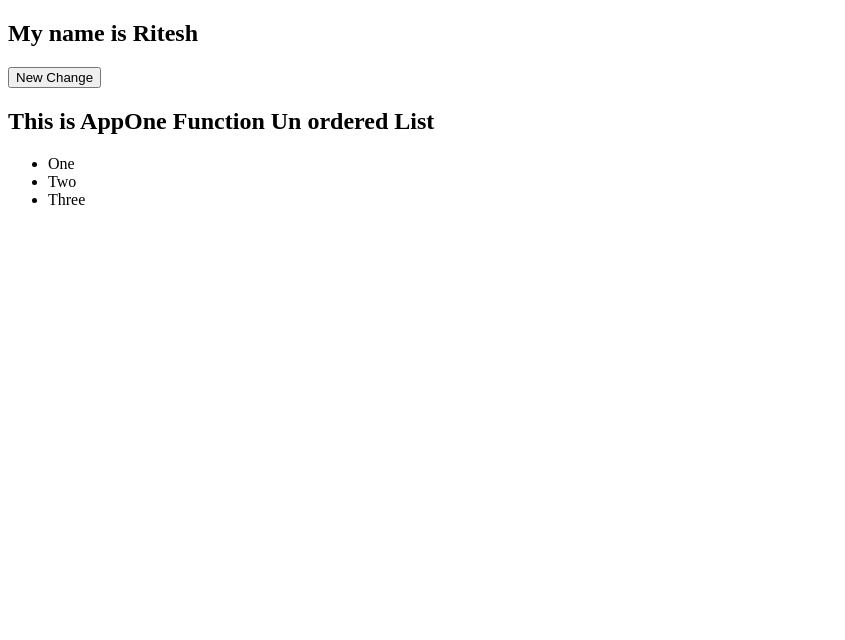
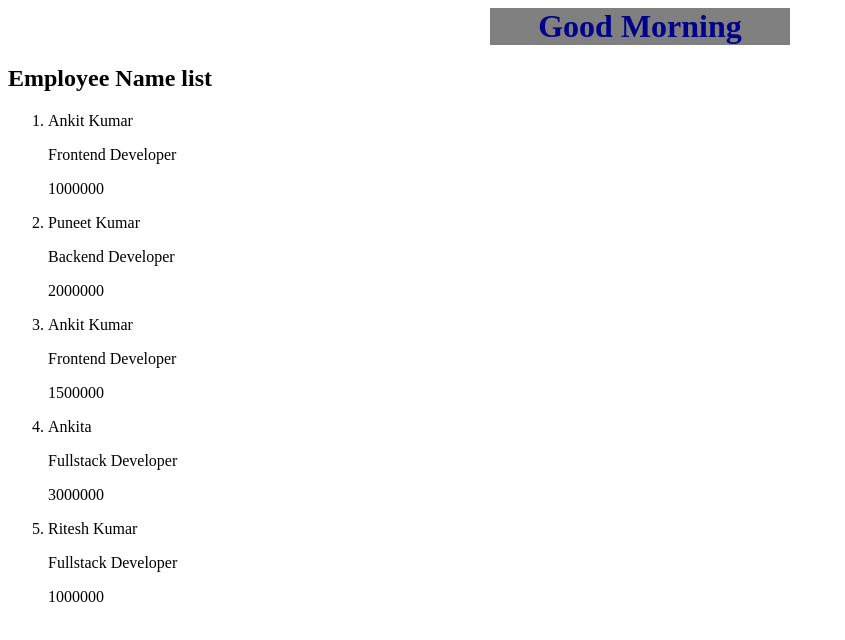
Before and after one commit to gitankita-account/javascript-course, a React (Vite) app in the folder react_vite/: page / in a window 1280 px wide. Shown: the top 640 px of the page, without its empty margins (0-845 px from the left). Built offline with nearby package versions, Linux system fonts and the light colour scheme.

Commit message:
array data display and styling

```diff
--- a/react_vite/src/App.jsx
+++ b/react_vite/src/App.jsx
@@ -1,22 +1,69 @@
+import "./assets/style/App.css";
+import ArrayDataDisplay from "./components/basic-component/ArrayDataDisplay";
+
 function App() {
   let myname = "Ritesh";
-  return <h2>My name is {myname}</h2>;
-}
+  const dt = new Date();
+  let title = "";
 
-function AppOne() {
-  let type = "Un ordered List";
+  let styleObj = {
+    color: "darkblue",
+    backgroundColor: "grey",
+    width: "300px",
+    margin: "auto",
+    textAlign: "center",
+  };
+
+  if (dt.getHours() < 12) {
+    title = "Morning";
+  } else if (dt.getHours() >= 12 && dt.getHours() < 16) {
+    title = "Afternoon";
+  } else if (dt.getHours() >= 16 && dt.getHours() < 20) {
+    title = "Evening";
+  } else {
+    title = "night";
+  }
+  console.log(dt.getHours());
+
   return (
     <div>
-      <button>New Change</button>
-      <h2>This is AppOne Function {type}</h2>
-      <ul>
-        <li>One</li>
-        <li>Two</li>
-        <li>Three</li>
-      </ul>
+      <h1 style={styleObj}>Good {title}</h1>
+
+      <ArrayDataDisplay />
+
+      {/* <h2>My name is {myname}</h2> */}
+
+      {/* <button
+        className="btn"
+        onClick={() => {
+          console.log("CLick inside return");
+        }}
+      >
+        click
+      </button>
+      <p>
+        <b>Year::-</b>
+
+        {" " + dt.getFullYear()}
+      </p> */}
     </div>
   );
 }
+
+// function AppOne() {
+//   let type = "Un ordered List";
+//   return (
+//     <div>
+//       <button>New Change</button>
+//       <h2>This is AppOne Function {type}</h2>
+//       <ul>
+//         <li>One</li>
+//         <li>Two</li>
+//         <li>Three</li>
+//       </ul>
+//     </div>
+//   );
+// }
 
 //  default and naming -> these are the types of exports
 // Note :-only one function can be default export fron single file all other will be naming export
@@ -24,4 +71,4 @@ function AppOne() {
 export default App;
 
 // naming export
-export { AppOne };
+// export { AppOne };
--- /dev/null
+++ b/react_vite/src/assets/style/App.css
@@ -0,0 +1,8 @@
+.btn {
+  background-color: darkblue;
+  color: white;
+  width: 100px;
+  padding: 8px;
+  cursor: pointer;
+  border: none;
+}
--- /dev/null
+++ b/react_vite/src/components/basic-component/ArrayDataDisplay.jsx
@@ -0,0 +1,27 @@
+import employeeData from "../../fakedb/db.json";
+
+function ArrayDataDisplay() {
+  console.log(employeeData);
+  return (
+    <div>
+      <h2>Employee Name list</h2>
+
+      {/* list */}
+      <ol>
+        {/* <li>{employeeData[0].emp_name}</li>
+        <li>{employeeData[1].emp_name}</li>
+        <li>{employeeData[2].emp_name}</li> */}
+        {employeeData.map((emp) => {
+          return (
+            <li key={emp.emp_id}>
+              <p>{emp.emp_name}</p>
+              <p>{emp.emp_designation}</p>
+              <p>{emp.emp_salary}</p>
+            </li>
+          );
+        })}
+      </ol>
+    </div>
+  );
+}
+export default ArrayDataDisplay;
--- /dev/null
+++ b/react_vite/src/fakedb/db.json
@@ -0,0 +1,32 @@
+[
+  {
+    "emp_id": 10000,
+    "emp_name": "Ankit Kumar",
+    "emp_salary": 1000000,
+    "emp_designation": "Frontend Developer"
+  },
+  {
+    "emp_id": 20000,
+    "emp_name": "Puneet Kumar",
+    "emp_salary": 2000000,
+    "emp_designation": "Backend Developer"
+  },
+  {
+    "emp_id": 30000,
+    "emp_name": "Ankit Kumar",
+    "emp_salary": 1500000,
+    "emp_designation": "Frontend Developer"
+  },
+  {
+    "emp_id": 40000,
+    "emp_name": "Ankita",
+    "emp_salary": 3000000,
+    "emp_designation": "Fullstack Developer"
+  },
+  {
+    "emp_id": 50000,
+    "emp_name": "Ritesh Kumar",
+    "emp_salary": 1000000,
+    "emp_designation": "Fullstack Developer"
+  }
+]
--- a/react_vite/src/main.jsx
+++ b/react_vite/src/main.jsx
@@ -1,10 +1,8 @@
 import reactDom from "react-dom/client";
-import App, { AppOne } from "./App";
+// import * as Component from "./App";
+import App from "./App";
+// always use first letter capital while importing component
+
 const root = reactDom.createRoot(document.getElementById("root"));
 
-root.render(
-  <div>
-    <App />
-    <AppOne />
-  </div>
-);
+root.render(<App />);
```
